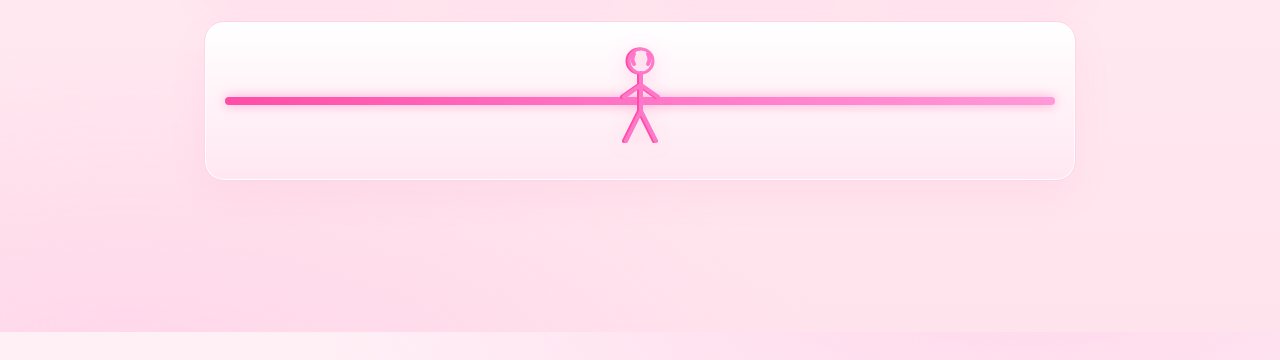
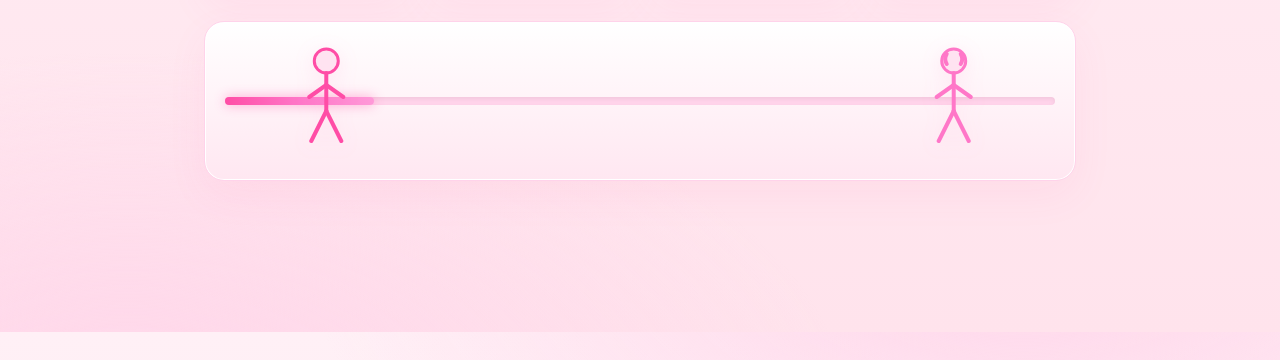
Before and after one commit to Paco-Danes/countdown, a plain HTML site: page index.html in a window 1280 px wide. Shown: the part 468-828 px from the top of the page. Drawn offline with Linux system fonts and the light colour scheme.

Commit message:
new dates

```diff
--- a/index.html
+++ b/index.html
@@ -416,8 +416,8 @@
         const scene = document.querySelector(".scene");
 
         const LS_TARGET = "countdown:targetISO";
-        const DEFAULT_TARGET = new Date("2025-10-24T20:25:00"); // fixed target
-        const FIXED_START = new Date("2025-09-24T00:00:00");   // ← fixed start date
+        const DEFAULT_TARGET = new Date("2025-12-16T20:50:00"); // fixed target
+        const FIXED_START = new Date("2025-11-16T00:00:00");   // ← fixed start date
 
         // Always clean our app's storage on each load (only target really matters now)
         (function cleanStorageOnLoad() {
```
